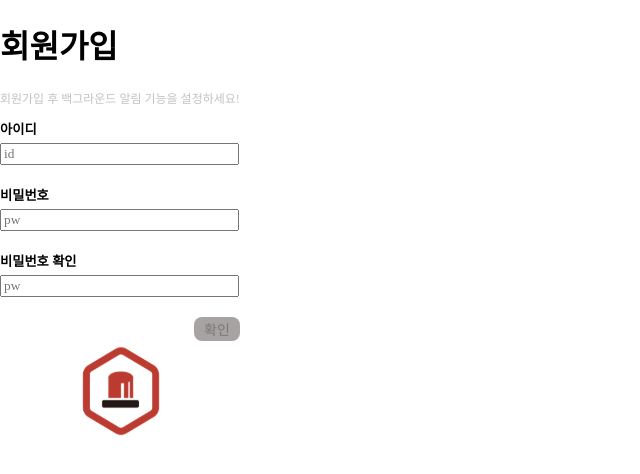
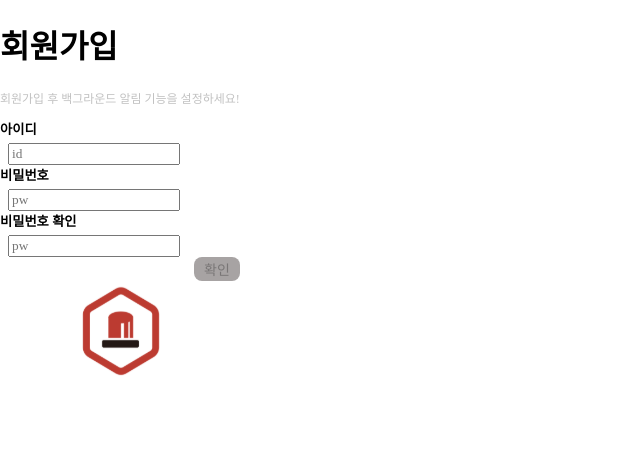
Before and after one commit to bbiyongbbiyong/bbiyong-front, a React (Create React App) app: page /join in a window 1280 px wide. Shown: the top 474 px of the page, without its empty margins (0-640 px from the left). Built offline with nearby package versions, Linux system fonts and the light colour scheme; a web font is replaced by a local one.

Commit message:
design(Signup): TextInput 관련 css 수정

```diff
--- a/src/css/Signup.css
+++ b/src/css/Signup.css
@@ -3,7 +3,6 @@
 
   display: flex;
   flex-direction: column;
-  align-items: center;
 }
 
 #signup-text p {
@@ -16,12 +15,7 @@
 }
 
 #signup-input-container h5 {
-  margin: 0px 0px;
-}
-
-#signup-input-container input {
-  margin: 5px 0px 20px 0px;
-  width: 96.5%;
+  margin: 0px 0px 5px 0px;
 }
 
 #submit-button-container {
```
